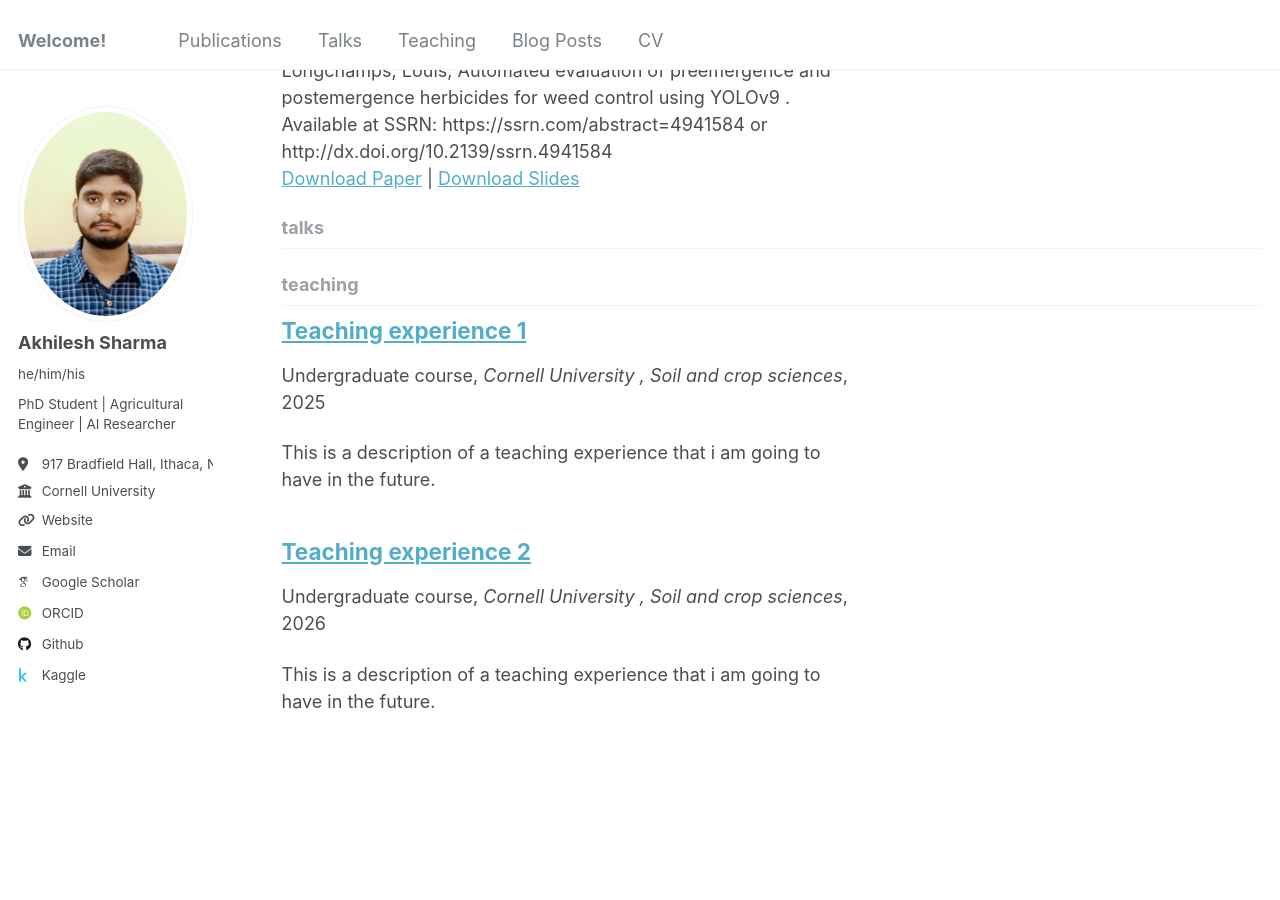
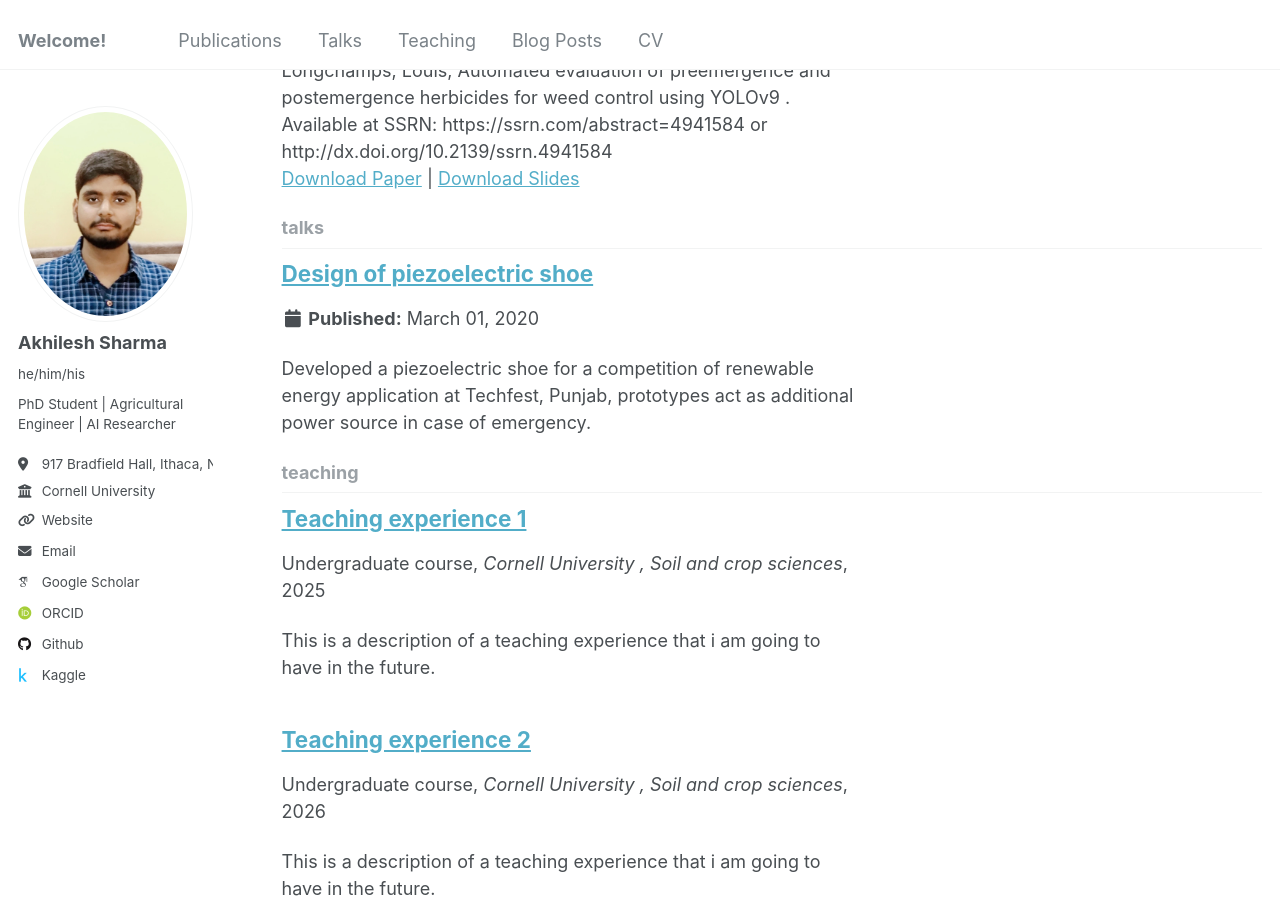
Before and after one commit to akhilesh99sharma/akhilesh99sharma.github.io, a Jekyll site: the page built from _pages/collection-archive.html, in a window 1280 px wide and 900 px high, scrolled down 1728 px. Built offline with Jekyll 4.4.1, drawn with Linux system fonts in a browser that asks for light colours; some web fonts are replaced; a file with an impossible date is left out.

Commit message:
Update project-1.md

```diff
--- a/_talks/project-1.md
+++ b/_talks/project-1.md
@@ -4,7 +4,7 @@ collection: project
 #type: "Talk"
 permalink: /talks/project-1
 #venue: "London School of Testing"
-date: Spring 2020
+date: 2020-03-01
 #location: "London, UK"
 ---
 
```
